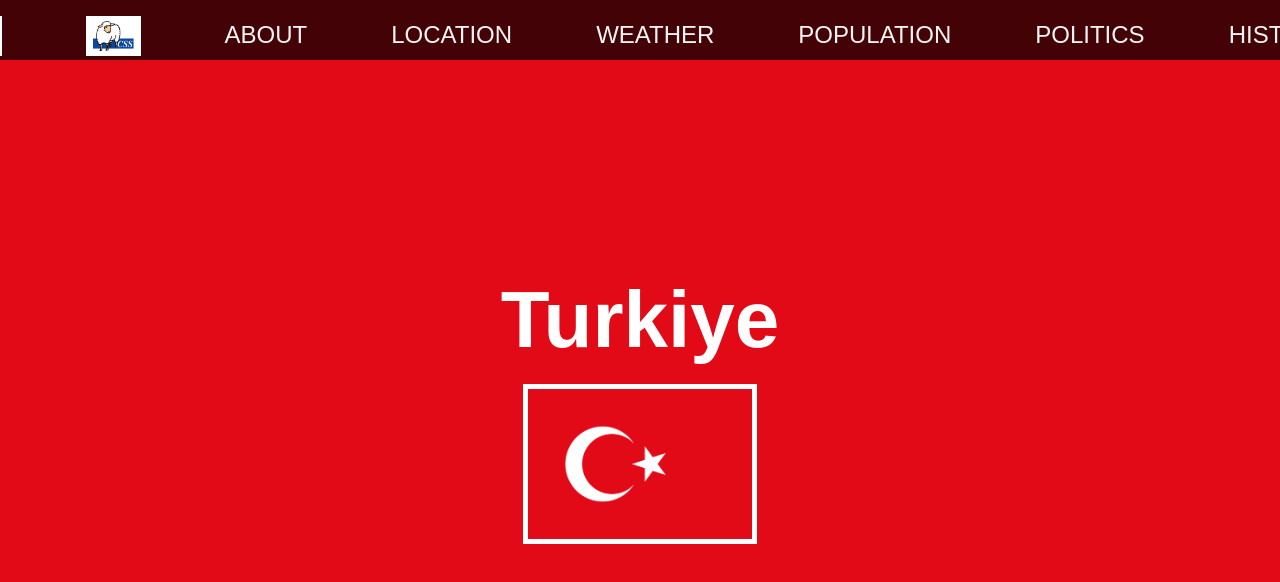
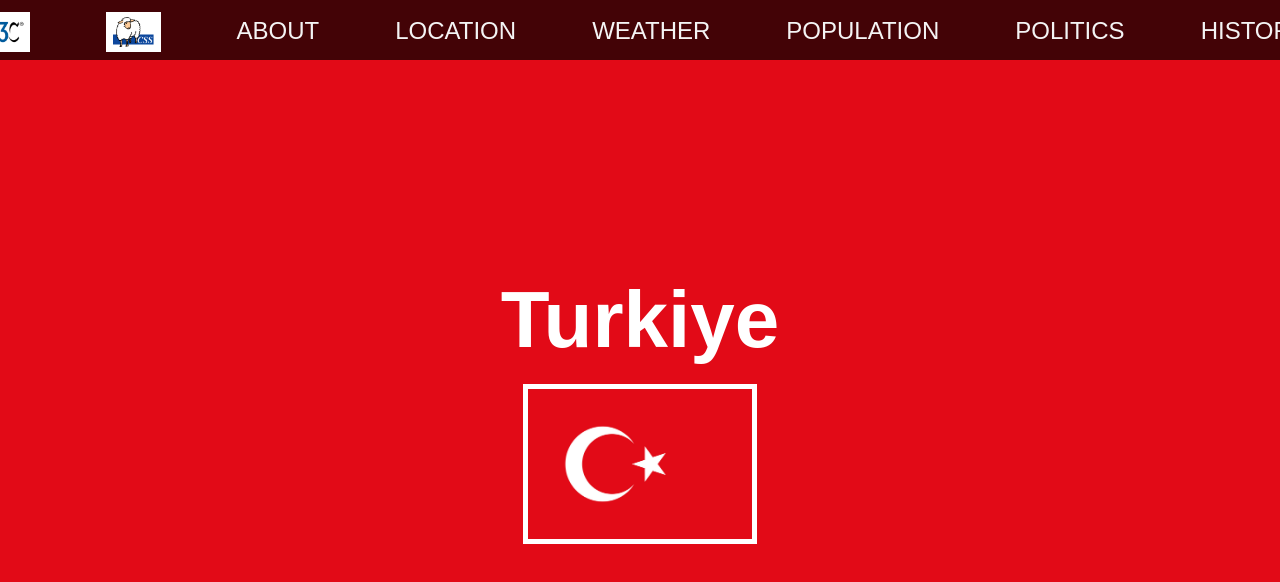
Before and after one commit to RohatDurmus/Home, a plain HTML site: page index.html in a window 1280 px wide. Drawn offline with Linux system fonts and the light colour scheme.

Commit message:
Update style.css

```diff
--- a/style.css
+++ b/style.css
@@ -43,7 +43,7 @@
 
   .navbar ul li {
     margin: 0 1rem;
-    padding: 1rem;
+    padding: 0.75rem;
   }
 
   .navbar ul li a {
```
